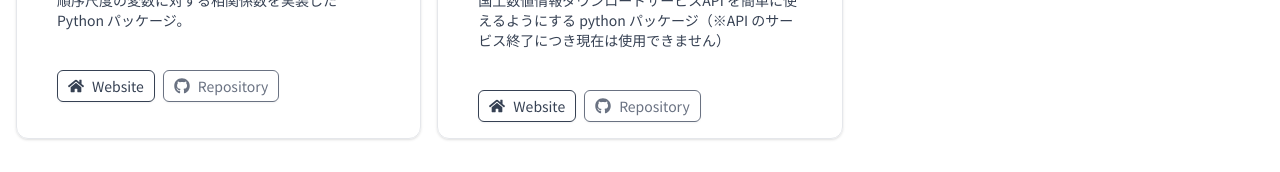
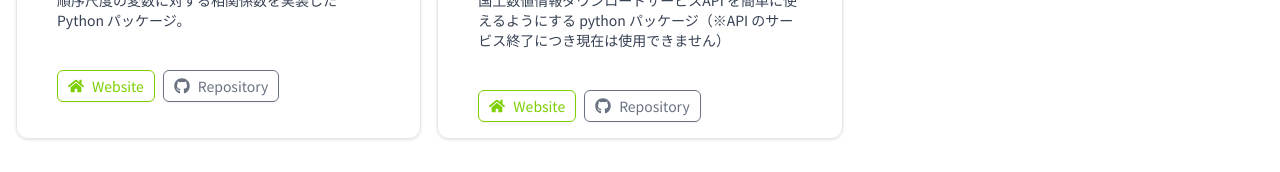
Before and after one commit to nigimitama/nigimitama.github.io, a Next.js app: page /apps in a window 1280 px wide. Shown: the part 351-523 px from the top of the page. Built offline with nearby package versions, Linux system fonts and the light colour scheme.

Commit message:
fix: handling tailwindcss

```diff
--- a/app/apps/components/AppCard.tsx
+++ b/app/apps/components/AppCard.tsx
@@ -2,6 +2,7 @@ import Link from "@/components/Link"
 import { Card, CardContent, CardFooter, CardTitle } from "@/components/ui/card"
 import { Button } from "@/components/ui/button"
 import { FaChrome, FaGithub, FaHome } from "react-icons/fa"
+import clsx from "clsx"
 
 export type AppInfo = {
   name: string
@@ -11,12 +12,18 @@ export type AppInfo = {
   imageUrl?: string
 }
 
+const colorClasses = {
+  amber: "border-amber-500 text-amber-500 hover:bg-amber-100",
+  lime: "border-lime-500 text-lime-500 hover:bg-lime-100",
+}
+
 export const AppCard = ({ app }: { app: AppInfo }) => {
-  const isCrome = app?.siteUrl && app?.siteUrl.includes("chrome")
+  const isChrome = app?.siteUrl && app?.siteUrl.includes("chrome")
   const siteBtn = {
-    color: isCrome ? "amber" : "lime",
-    icon: isCrome ? <FaChrome /> : <FaHome />,
-    text: isCrome ? "WebStore" : "Website",
+    color: isChrome ? "amber" : "lime",
+    btnClass: isChrome ? colorClasses.amber : colorClasses.lime,
+    icon: isChrome ? <FaChrome /> : <FaHome />,
+    text: isChrome ? "WebStore" : "Website",
   }
 
   return (
@@ -32,12 +39,7 @@ export const AppCard = ({ app }: { app: AppInfo }) => {
       </CardContent>
       <CardFooter className="flex-wrap gap-2">
         {app.siteUrl && (
-          <Button
-            size="sm"
-            variant="outline"
-            className={`border-${siteBtn.color}-500 text-${siteBtn.color}-500 hover:bg-${siteBtn.color}-100`}
-            asChild
-          >
+          <Button size="sm" variant="outline" className={clsx(colorClasses[siteBtn.color])} asChild>
             <Link href={app.siteUrl} className="flex items-center gap-2">
               {siteBtn.icon}
               {siteBtn.text}
--- a/package.json
+++ b/package.json
@@ -16,6 +16,7 @@
     "clsx": "^2.1.1",
     "lucide-react": "^0.525.0",
     "next": "15.3.4",
+    "postcss": "^8.5.6",
     "react": "^19.0.0",
     "react-dom": "^19.0.0",
     "react-icons": "^5.5.0",
@@ -23,11 +24,11 @@
     "tailwind-merge": "^3.3.1"
   },
   "devDependencies": {
-    "@tailwindcss/postcss": "^4",
+    "@tailwindcss/postcss": "^4.1.11",
     "@types/node": "^20",
     "@types/react": "^19",
     "@types/react-dom": "^19",
-    "tailwindcss": "^4",
+    "tailwindcss": "^4.1.11",
     "typescript": "^5"
   }
 }
```
Also changed, not shown: 1 other file (tests, documents, lock files or other folders).
